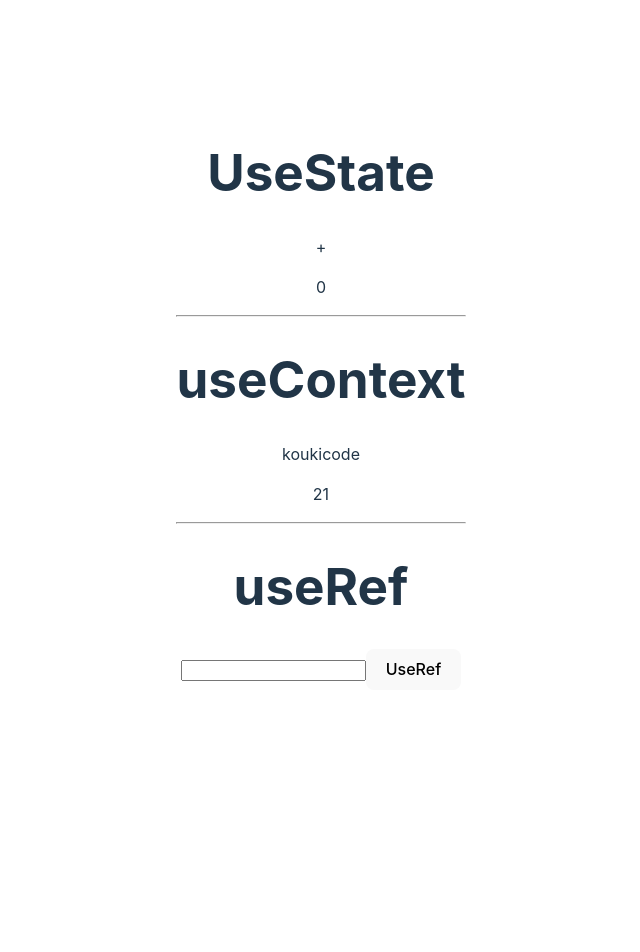
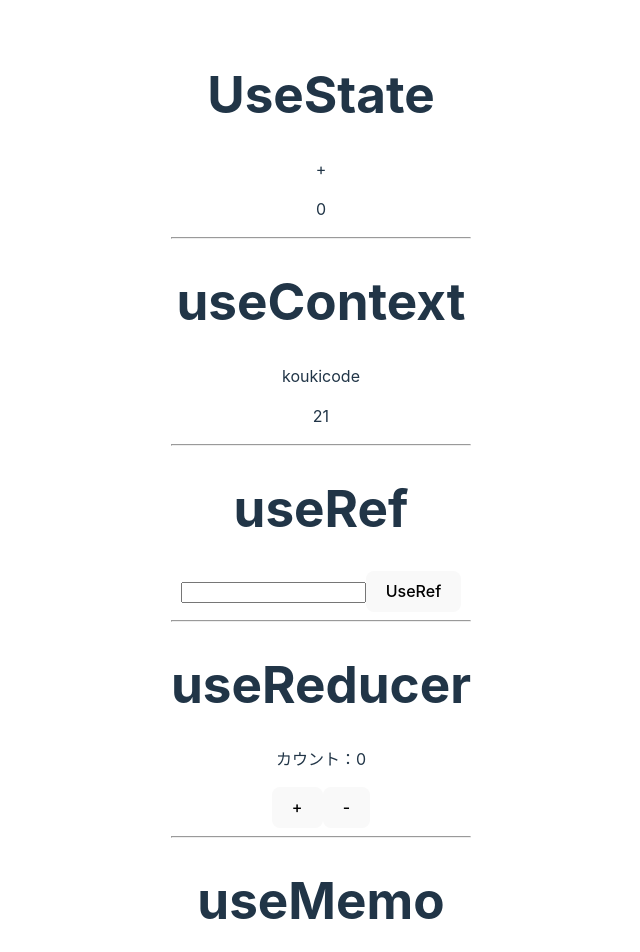
Before and after one commit to kouki223/React-hooks-tutorial-yt, a React (Vite) app in the folder Reast-hooks-tutorial/: page / in a window 1280 px wide. Shown: the top 952 px of the page, without its empty margins (319-959 px from the left). Before the commit the page ends 800 px from the top, so only its background shows below. Built offline with nearby package versions, Linux system fonts and the light colour scheme.

Commit message:
docs: useReducerみた

```diff
--- a/Reast-hooks-tutorial/src/App.jsx
+++ b/Reast-hooks-tutorial/src/App.jsx
@@ -1,11 +1,23 @@
-import { useContext, useEffect, useRef, useState } from "react";
+import { useContext, useEffect, useRef, useState, useReducer } from "react";
 import "./App.css";
 import KoukicodeContext from "./main";
+
+const reducer = (state, action) => {
+  switch(action.type) {
+    case "increment":
+      return state + 1;
+      case "decrement":
+        return state - 1;
+        default:
+          return state;
+  }
+};
 
 function App() {
   const [count, setCount] = useState(0);
   const koukicodeInfo = useContext(KoukicodeContext);
   const ref = useRef();
+  const [state, dispatch] = useReducer(reducer, 0);
 
   const handoleClick = () => {
     setCount(count + 1);
@@ -18,6 +30,9 @@
   const handleRef = () => {
     console.log(ref.current.value);
   }
+
+  //useMemo
+
 
   return (
    <div className="App">
@@ -34,6 +49,15 @@
     <h1>useRef</h1>
     <input type="text" ref={ref} />
     <button onClick={handleRef}>UseRef</button>
+
+    <hr/>
+    <h1>useReducer</h1>
+    <p>カウント：{state}</p>
+    <button onClick={() => dispatch({ type: "increment" })}>+</button>
+    <button onClick={() => dispatch({ type: "decrement" })}>-</button>
+
+    <hr/>
+    <h1>useMemo</h1>
    </div>
   );
 }
```
